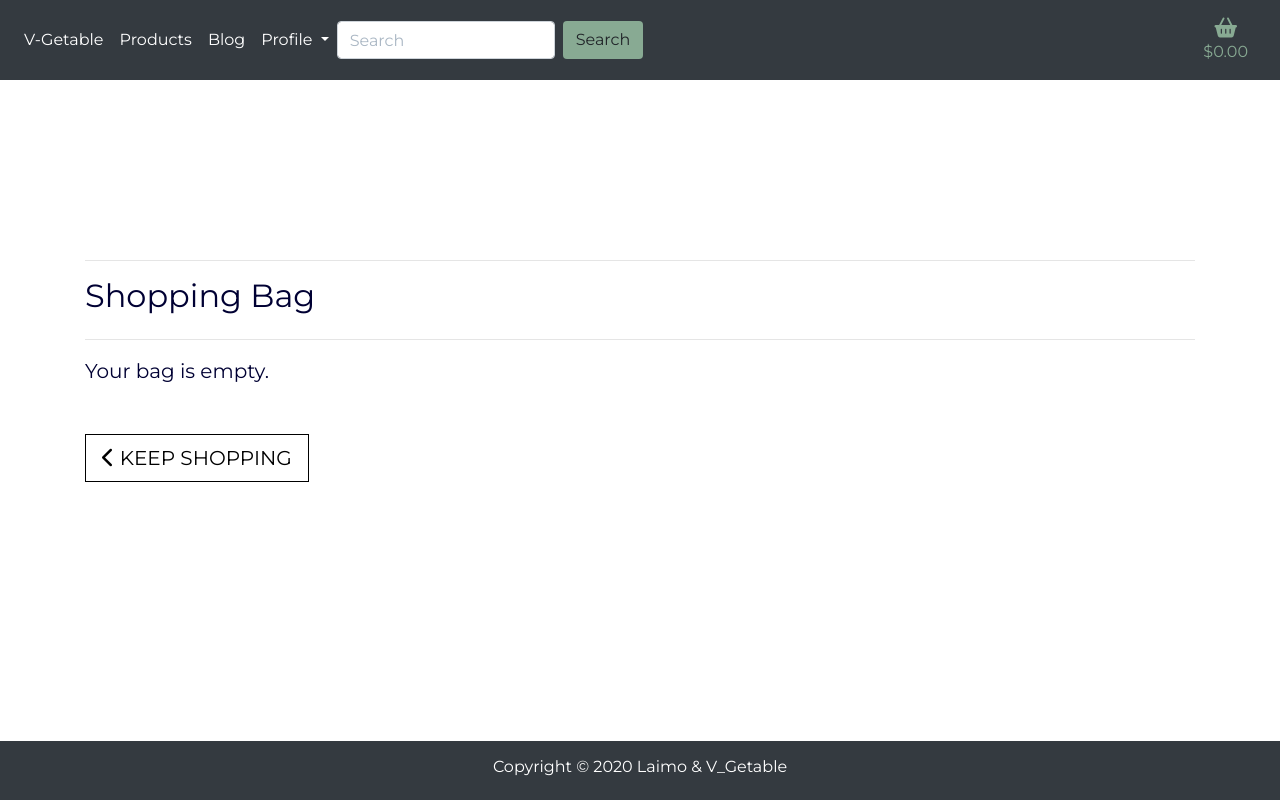
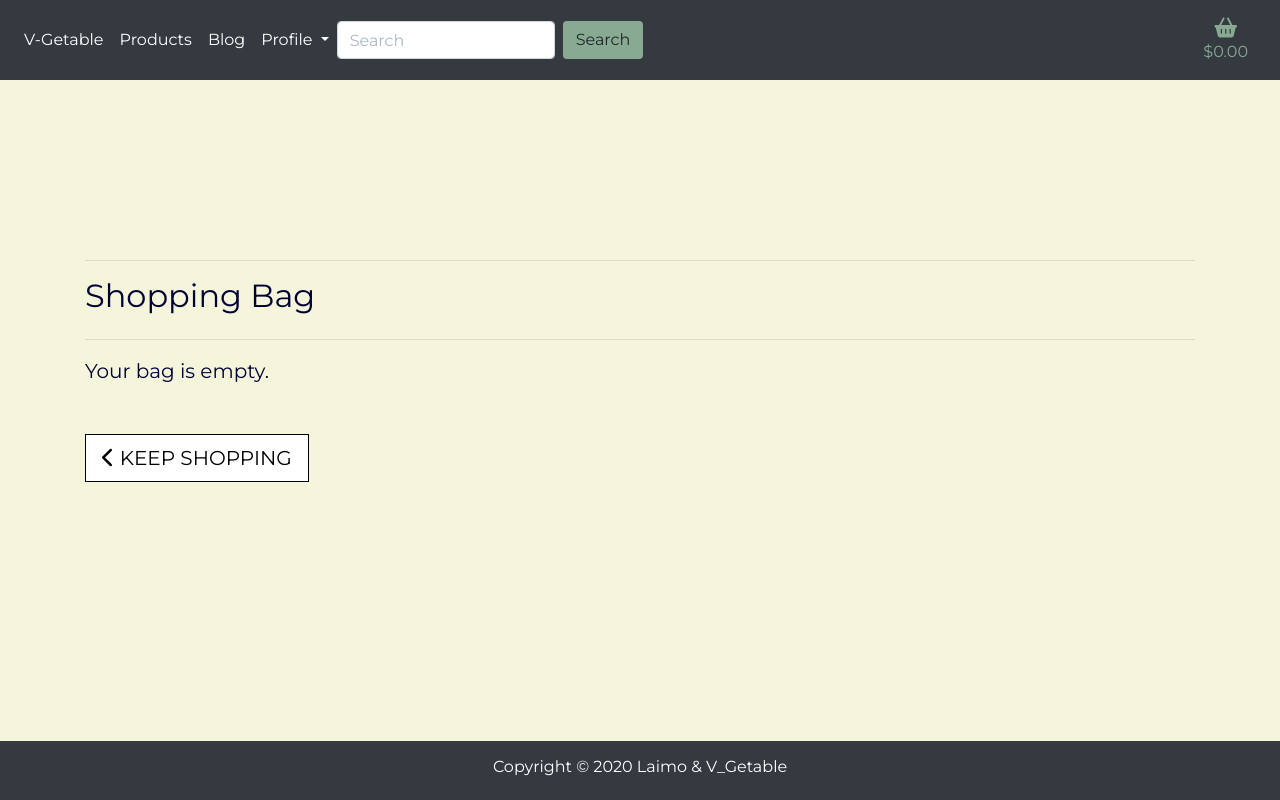
Before and after one commit to LaiMo2020/V_Getable, a Django app: page /bag/ in a window 1280 px wide. Run offline with Django 3.2, Linux system fonts and the light colour scheme; parts of the project's set-up code (start-up, migrations or seed data) failed here and were passed over; some libraries are stand-ins or nearby versions; some web fonts are replaced.

Commit message:
adding background color

```diff
--- a/static/css/base.css
+++ b/static/css/base.css
@@ -13,6 +13,7 @@ body {
     color: #003;
     font-family: 'Montserrat';
     position: relative;
+    background-color: beige;
 }
 
 #container {
--- a/templates/base.html
+++ b/templates/base.html
@@ -70,9 +70,12 @@
 
     {% block page_header %}
     {% endblock %}
+<main>
+    {% block content %}
 
-    {% block content %}
     {% endblock %}
+</main>
+
 
     <footer class="py-3 bg-dark text-center text-white footer mb-0">
         <h6>Copyright &copy; 2020
```
